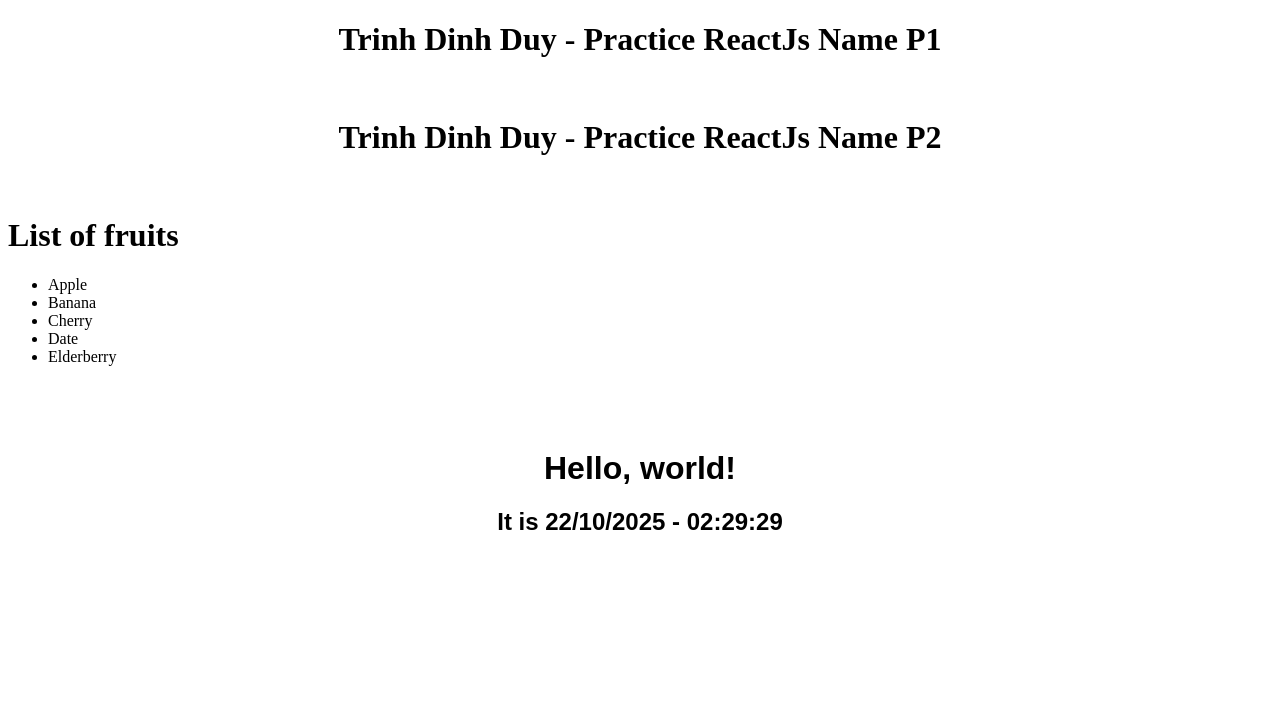
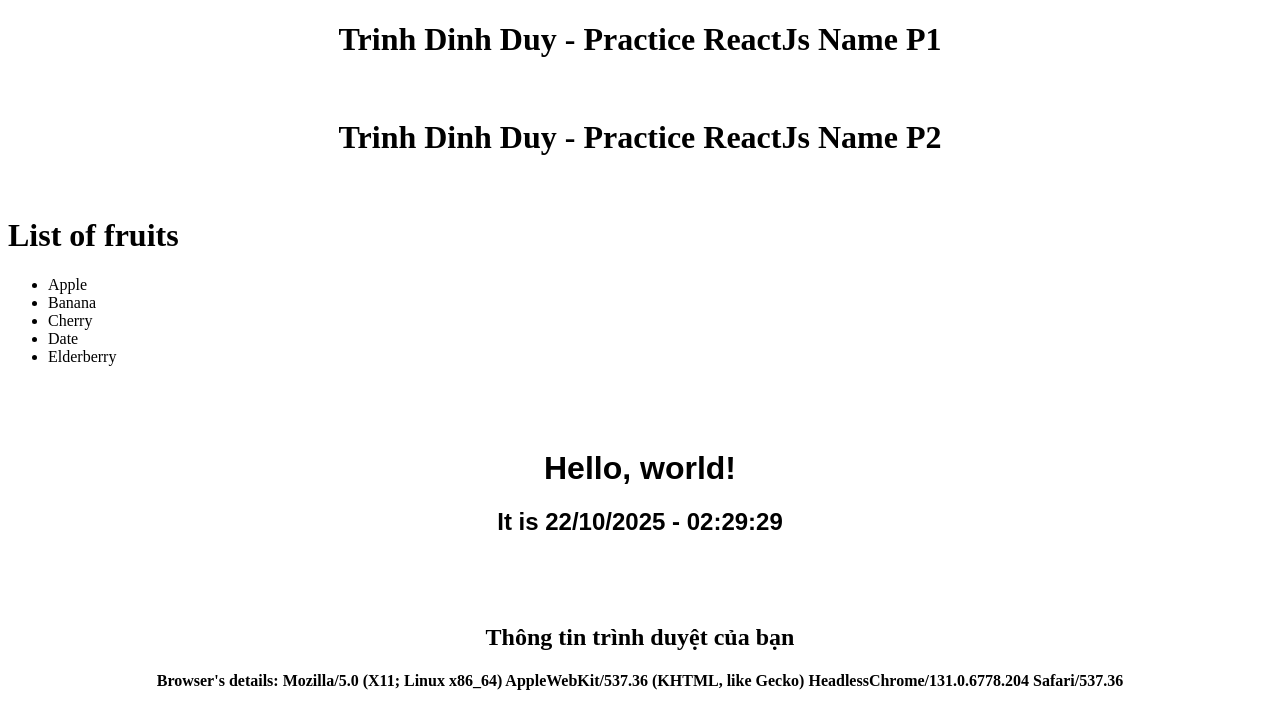
Before and after one commit to kenzaki1208/module-5---reactjs-your-name, a React (Vite) app: page / in a window 1280 px wide. Shown: the top 728 px of the page. Built offline with nearby package versions, Linux system fonts and the light colour scheme.

Commit message:
update project

```diff
--- a/index.html
+++ b/index.html
@@ -14,6 +14,13 @@
     <div id="root2"></div>
     <br />
     <div id="root3"></div>
+    <br>
+    <div id="root4"></div>
+
+
+
+
+
 
     <!-- Bài thực hành reactjs your name p1 -->
     <script type="module" src="/src/main.jsx"></script>
@@ -26,5 +33,8 @@
 
     <!-- Bài thực hành date format -->
     <script type="module" src="/src/date-format.jsx"></script>
+
+    <!-- Bài tập thực tế 1: in ra thông tin trang web -->
+    <script type="module" src="/src/web-infomation.jsx"></script>
   </body>
 </html>
--- /dev/null
+++ b/src/web-infomation.jsx
@@ -0,0 +1,14 @@
+import React from 'react';
+import ReactDOM from 'react-dom/client';
+
+const browserInfo = navigator.userAgent;
+
+const element = (
+  <div style={{ textAlign: 'center', marginTop: '50px' }}>
+    <h2>Thông tin trình duyệt của bạn</h2>
+    <h4>Browser's details: {browserInfo}</h4>
+  </div>
+);
+
+const root = ReactDOM.createRoot(document.getElementById('root4'));
+root.render(element);
```
